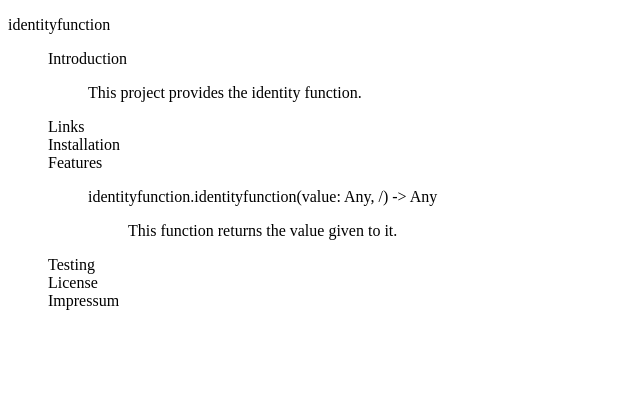
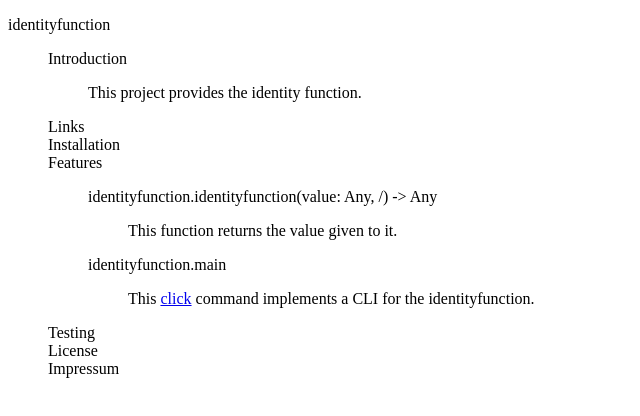
Before and after one commit to johannes-programming/identityfunction, a plain HTML site: page docs/index.html in a window 1280 px wide. Shown: the whole page, without its empty margins (0-640 px from the left). Drawn offline with Linux system fonts and the light colour scheme; a script that the page names is missing.

Commit message:
Version 1.0.1+local.7

```diff
--- a/docs/index.html
+++ b/docs/index.html
@@ -25,6 +25,10 @@
                             <dd>
                                 <p>This function returns the value given to it.</p>
                             </dd>
+                            <dt id="main">identityfunction.main</dt>
+                            <dd>
+                                <p>This <a href="https://click.palletsprojects.com/en/stable/">click</a> command implements a CLI for the identityfunction.</p>
+                            </dd>
                         </dl>
                     </dd>
                     <dt id="testing">Testing</dt>
```
Also changed, not shown: 1 other file.
